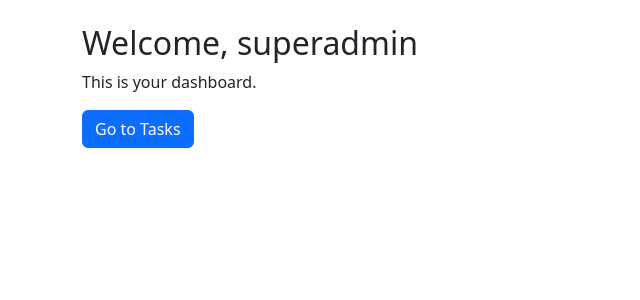
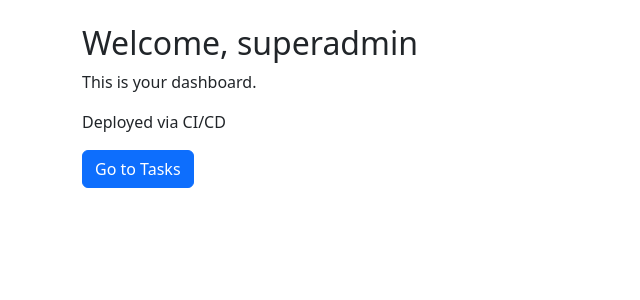
Before and after one commit to shoira366/dscc-task-manager, a Django app: page / in a window 1280 px wide. Shown: the part 56-356 px from the top of the page, without its empty margins (0-640 px from the left). Run offline with Django 4.2, Linux system fonts and the light colour scheme; a user stored in the database is signed in.

Commit message:
Test CI/CD deployment

```diff
--- a/templates/home.html
+++ b/templates/home.html
@@ -4,6 +4,7 @@
 
 <h2>Welcome, {{ user.username }}</h2>
 <p>This is your dashboard.</p>
+<p>Deployed via CI/CD</p>
 
 <a class="btn btn-primary" href="/tasks/">Go to Tasks</a>
 
```
